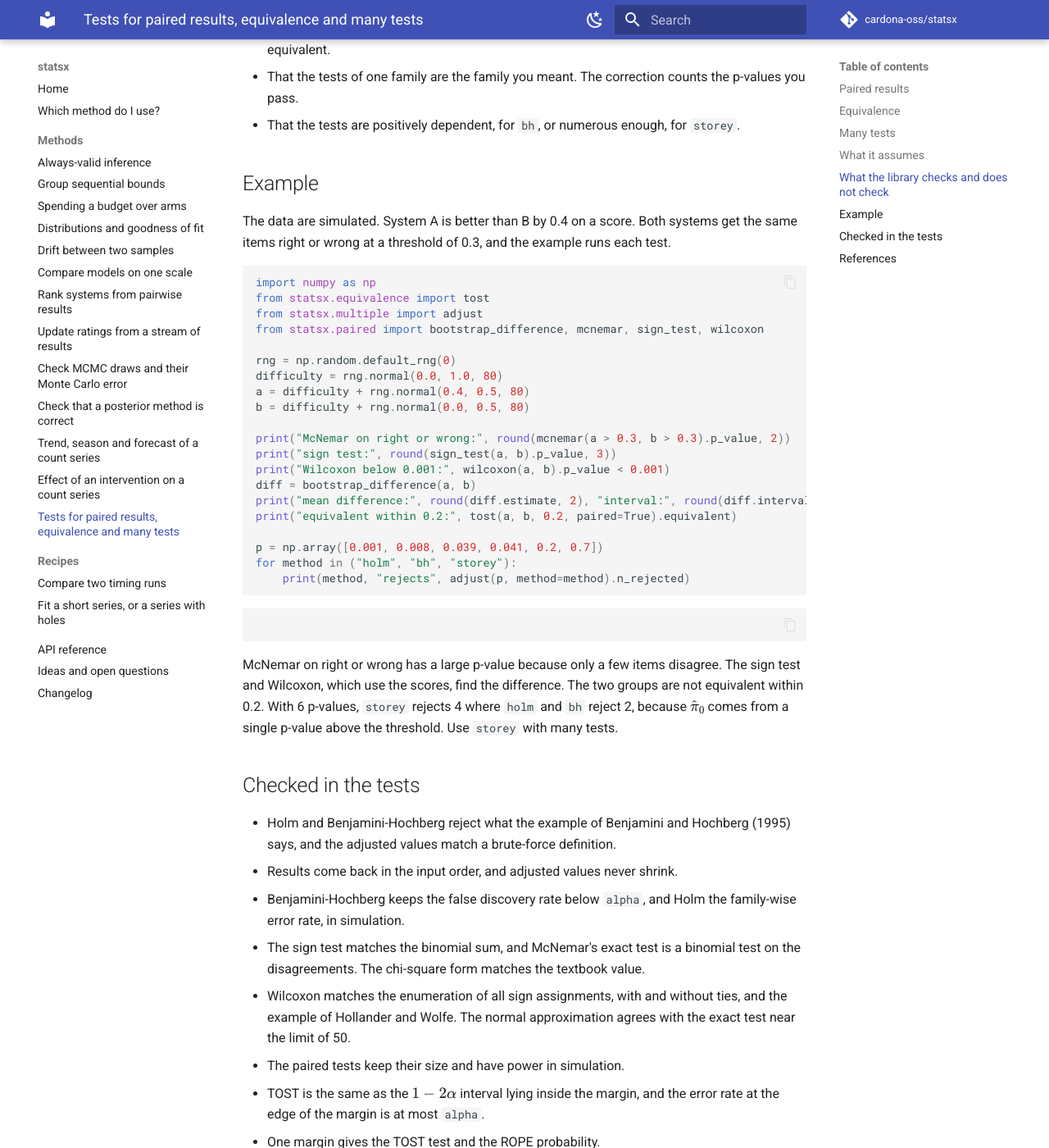
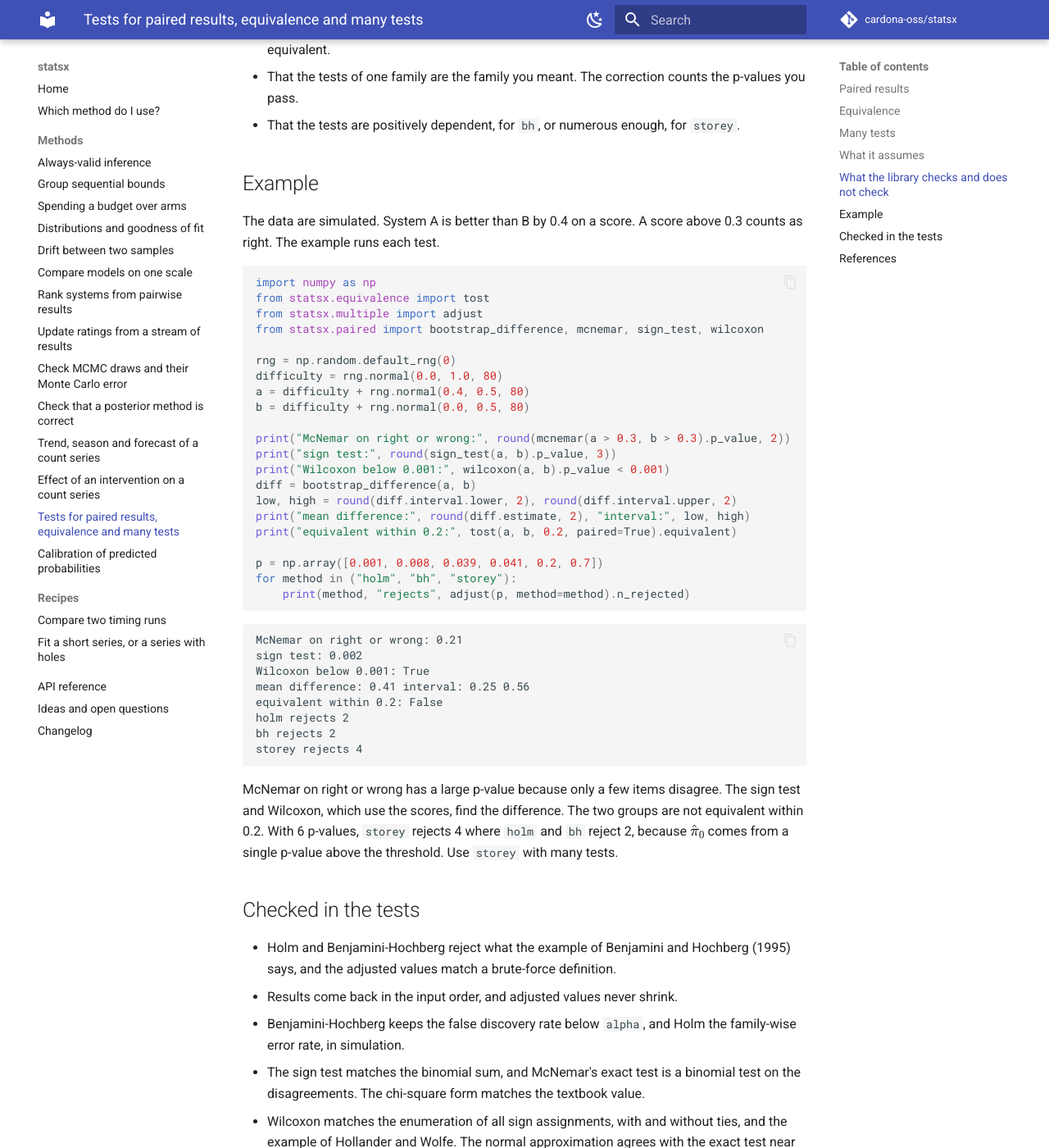
Before and after one commit to jorgeecardona/statsx, an MkDocs documentation site: the page built from docs/methods/tests.md, in a window 1280 px wide and 1400 px high, scrolled down 2512 px. Shown: the whole window at 82% size. Built offline with MkDocs 1.6.1 and Material for MkDocs 9.7.7, drawn with Linux system fonts in a browser that asks for light colours; comment, search, counter and statistics services are not loaded; some of the changed text lies outside the part shown.

Commit message:
docs: methods pages for the paired tests, equivalence, multiple testing and calibration

````diff
--- a/docs/methods/tests.md
+++ b/docs/methods/tests.md
@@ -81,8 +81,8 @@ Not checked:
 
 ## Example
 
-The data are simulated. System A is better than B by 0.4 on a score. Both systems get the same items
-right or wrong at a threshold of 0.3, and the example runs each test.
+The data are simulated. System A is better than B by 0.4 on a score. A score above 0.3 counts as
+right. The example runs each test.
 
 ```python
 import numpy as np
@@ -99,7 +99,8 @@ print("McNemar on right or wrong:", round(mcnemar(a > 0.3, b > 0.3).p_value, 2))
 print("sign test:", round(sign_test(a, b).p_value, 3))
 print("Wilcoxon below 0.001:", wilcoxon(a, b).p_value < 0.001)
 diff = bootstrap_difference(a, b)
-print("mean difference:", round(diff.estimate, 2), "interval:", round(diff.interval.lower, 2), round(diff.interval.upper, 2))
+low, high = round(diff.interval.lower, 2), round(diff.interval.upper, 2)
+print("mean difference:", round(diff.estimate, 2), "interval:", low, high)
 print("equivalent within 0.2:", tost(a, b, 0.2, paired=True).equivalent)
 
 p = np.array([0.001, 0.008, 0.039, 0.041, 0.2, 0.7])
@@ -108,6 +109,14 @@ for method in ("holm", "bh", "storey"):
 ```
 
 ```text
+McNemar on right or wrong: 0.21
+sign test: 0.002
+Wilcoxon below 0.001: True
+mean difference: 0.41 interval: 0.25 0.56
+equivalent within 0.2: False
+holm rejects 2
+bh rejects 2
+storey rejects 4
 ```
 
 McNemar on right or wrong has a large p-value because only a few items disagree. The sign test and
--- a/mkdocs.yml
+++ b/mkdocs.yml
@@ -93,6 +93,7 @@ nav:
       - Trend, season and forecast of a count series: methods/trend.md
       - Effect of an intervention on a count series: methods/impact.md
       - Tests for paired results, equivalence and many tests: methods/tests.md
+      - Calibration of predicted probabilities: methods/calibration.md
   - Recipes:
       - Compare two timing runs: recipes/compare-timings.md
       - Fit a short series, or a series with holes: recipes/short-and-gapped-series.md
````
Also changed, not shown: CHANGELOG.md (+4 -0 lines), docs/choose.md (+1 -1 lines), docs/methods/calibration.md (added, +148 -0 lines).
